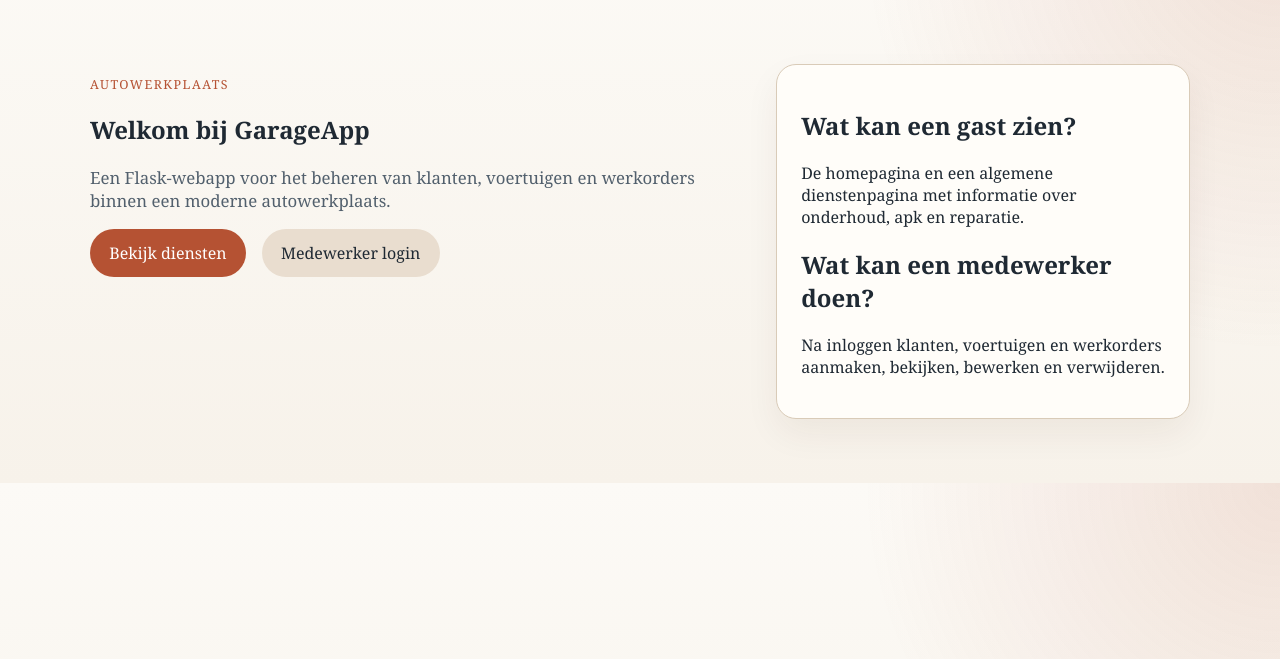
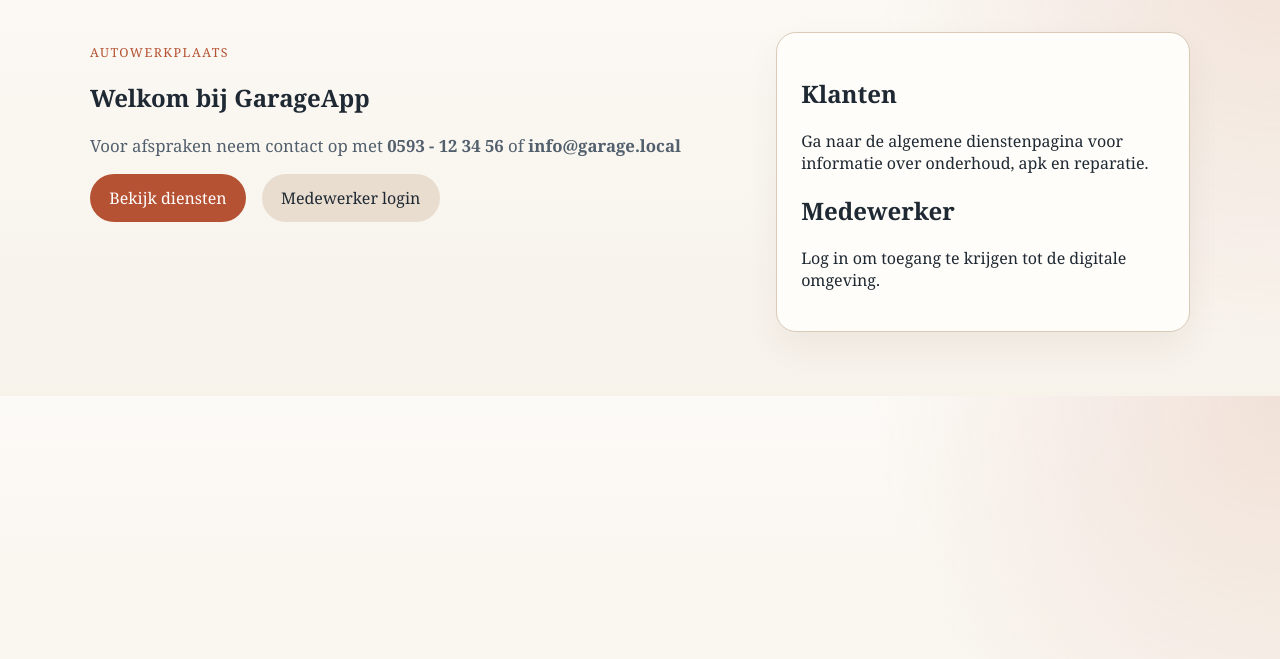
Before and after one commit to SvenHKS/WerkplaatsApp, a Flask app: page / in a window 1280 px wide. Shown: the part 66-725 px from the top of the page. Run offline with Flask 3, Linux system fonts and the light colour scheme.

Commit message:
Release V1

```diff
--- a/app.py
+++ b/app.py
@@ -1,10 +1,18 @@
 from datetime import datetime
 from functools import wraps
+from pathlib import Path
+from secrets import token_hex
 
 from flask import Flask, flash, redirect, render_template, request, session, url_for
 from sqlalchemy import inspect, text
 
 from models import Customer, Employee, Vehicle, WorkOrder, db, seed_data
+
+
+BASE_DIR = Path(__file__).resolve().parent
+INSTANCE_DIR = BASE_DIR / "instance"
+DATABASE_PATH = INSTANCE_DIR / "garage.db"
+SECRET_KEY_PATH = INSTANCE_DIR / "secret_key.txt"
 
 
 def ensure_workorder_columns():
@@ -25,10 +33,25 @@ def ensure_workorder_columns():
     db.session.commit()
 
 
+def load_or_create_secret_key():
+    if SECRET_KEY_PATH.exists():
+        return SECRET_KEY_PATH.read_text(encoding="utf-8").strip()
+
+    secret_key = token_hex(32)
+    SECRET_KEY_PATH.write_text(secret_key, encoding="utf-8")
+    return secret_key
+
+
 def create_app():
-    app = Flask(__name__)
-    app.config["SECRET_KEY"] = "garage-geheim-voor-ontwikkeldoeleinden"
-    app.config["SQLALCHEMY_DATABASE_URI"] = "sqlite:///garage.db"
+    INSTANCE_DIR.mkdir(exist_ok=True)
+
+    app = Flask(
+        __name__,
+        instance_path=str(INSTANCE_DIR),
+        template_folder=str(BASE_DIR / "pages"),
+    )
+    app.config["SECRET_KEY"] = load_or_create_secret_key()
+    app.config["SQLALCHEMY_DATABASE_URI"] = f"sqlite:///{DATABASE_PATH}"
     app.config["SQLALCHEMY_TRACK_MODIFICATIONS"] = False
 
     db.init_app(app)
--- /dev/null
+++ b/pages/_navbar.html
@@ -0,0 +1,17 @@
+<header class="site-header">
+    <div class="wrap nav">
+        <a class="brand" href="{{ url_for('home') }}">GarageApp</a>
+        <nav>
+            <a href="{{ url_for('home') }}">Home</a>
+            <a href="{{ url_for('diensten') }}">Diensten</a>
+            {% if logged_in %}
+                <a href="{{ url_for('klanten_overzicht') }}">Klanten</a>
+                <a href="{{ url_for('werkorders_overzicht') }}">Werkorders</a>
+                <a href="{{ url_for('voertuig_nieuw') }}">Voertuig toevoegen</a>
+                <a href="{{ url_for('logout') }}">Logout</a>
+            {% else %}
+                <a href="{{ url_for('login') }}">Login</a>
+            {% endif %}
+        </nav>
+    </div>
+</header>
--- a/templates/base.html
+++ b/pages/base.html
@@ -7,23 +7,7 @@
     <link rel="stylesheet" href="{{ url_for('static', filename='style.css') }}">
 </head>
 <body>
-    <header class="site-header">
-        <div class="wrap nav">
-            <a class="brand" href="{{ url_for('home') }}">GarageApp</a>
-            <nav>
-                <a href="{{ url_for('home') }}">Home</a>
-                <a href="{{ url_for('diensten') }}">Diensten</a>
-                {% if logged_in %}
-                    <a href="{{ url_for('klanten_overzicht') }}">Klanten</a>
-                    <a href="{{ url_for('werkorders_overzicht') }}">Werkorders</a>
-                    <a href="{{ url_for('voertuig_nieuw') }}">Voertuig toevoegen</a>
-                    <a href="{{ url_for('logout') }}">Logout</a>
-                {% else %}
-                    <a href="{{ url_for('login') }}">Login</a>
-                {% endif %}
-            </nav>
-        </div>
-    </header>
+    {% include "_navbar.html" %}
 
     <main class="wrap">
         {% with messages = get_flashed_messages(with_categories=true) %}
--- a/templates/diensten.html
+++ b/pages/diensten.html
@@ -4,7 +4,7 @@
 <section class="page-header">
     <p class="eyebrow">Publieke pagina</p>
     <h1>Onze diensten</h1>
-    <p class="lead">Duidelijke informatie voor klanten over de meest voorkomende werkplaatsafspraken.</p>
+    <p class="lead">Voor afspraken neem contact op met <strong>0593 - 12 34 56</strong> of <strong>info@garage.local</strong></p>
 </section>
 
 <section class="grid grid-3">
--- a/templates/home.html
+++ b/pages/home.html
@@ -5,20 +5,17 @@
     <div>
         <p class="eyebrow">Autowerkplaats</p>
         <h1>Welkom bij GarageApp</h1>
-        <p class="lead">
-            Een Flask-webapp voor het beheren van klanten, voertuigen en werkorders
-            binnen een moderne autowerkplaats.
-        </p>
+        <p class="lead">Voor afspraken neem contact op met <strong>0593 - 12 34 56</strong> of <strong>info@garage.local</strong></p>
         <div class="actions">
             <a class="button" href="{{ url_for('diensten') }}">Bekijk diensten</a>
             <a class="button button-secondary" href="{{ url_for('login') }}">Medewerker login</a>
         </div>
     </div>
     <aside class="card">
-        <h2>Wat kan een gast zien?</h2>
-        <p>De homepagina en een algemene dienstenpagina met informatie over onderhoud, apk en reparatie.</p>
-        <h2>Wat kan een medewerker doen?</h2>
-        <p>Na inloggen klanten, voertuigen en werkorders aanmaken, bekijken, bewerken en verwijderen.</p>
+        <h2>Klanten</h2>
+        <p>Ga naar de algemene dienstenpagina voor informatie over onderhoud, apk en reparatie.</p>
+        <h2>Medewerker</h2>
+        <p>Log in om toegang te krijgen tot de digitale omgeving.</p>
     </aside>
 </section>
 {% endblock %}
--- a/templates/login.html
+++ b/pages/login.html
@@ -15,7 +15,10 @@
     </form>
 
     <aside class="card">
-        <h2>Demo-account</h2>
+        <h2>Log in</h2>
+        <p>Met uw <strong>e-mail</strong> en <strong>wachtwoord</strong>.</p>
+        <br>
+        <h3>Demo-account</h3>
         <p><strong>E-mail:</strong> medewerker@garage.local</p>
         <p><strong>Wachtwoord:</strong> welkom123</p>
     </aside>
--- a/static/style.css
+++ b/static/style.css
@@ -80,7 +80,6 @@ main {
 .hero {
     grid-template-columns: 1.6fr 1fr;
     align-items: start;
-    padding-top: 2rem;
 }
 
 .auth-layout,
@@ -92,7 +91,6 @@ main {
     grid-template-columns: repeat(3, minmax(0, 1fr));
 }
 
-.page-header,
 .with-action,
 .section-title,
 .actions,
@@ -102,10 +100,13 @@ main {
     gap: 1rem;
 }
 
-.page-header,
 .with-action {
     align-items: end;
     justify-content: space-between;
+    margin-bottom: 1.5rem;
+}
+
+.page-header {
     margin-bottom: 1.5rem;
 }
 
```
Also changed, not shown: README.md, pages/klant_detail.html (renamed from templates/klant_detail.html), pages/klant_form.html (renamed from templates/klant_form.html), pages/klanten_overzicht.html (renamed from templates/klanten_overzicht.html), pages/voertuig_form.html (renamed from templates/voertuig_form.html), pages/werkorder_detail.html (renamed from templates/werkorder_detail.html), pages/werkorder_form.html (renamed from templates/werkorder_form.html), pages/werkorders_overzicht.html (renamed from templates/werkorders_overzicht.html).
